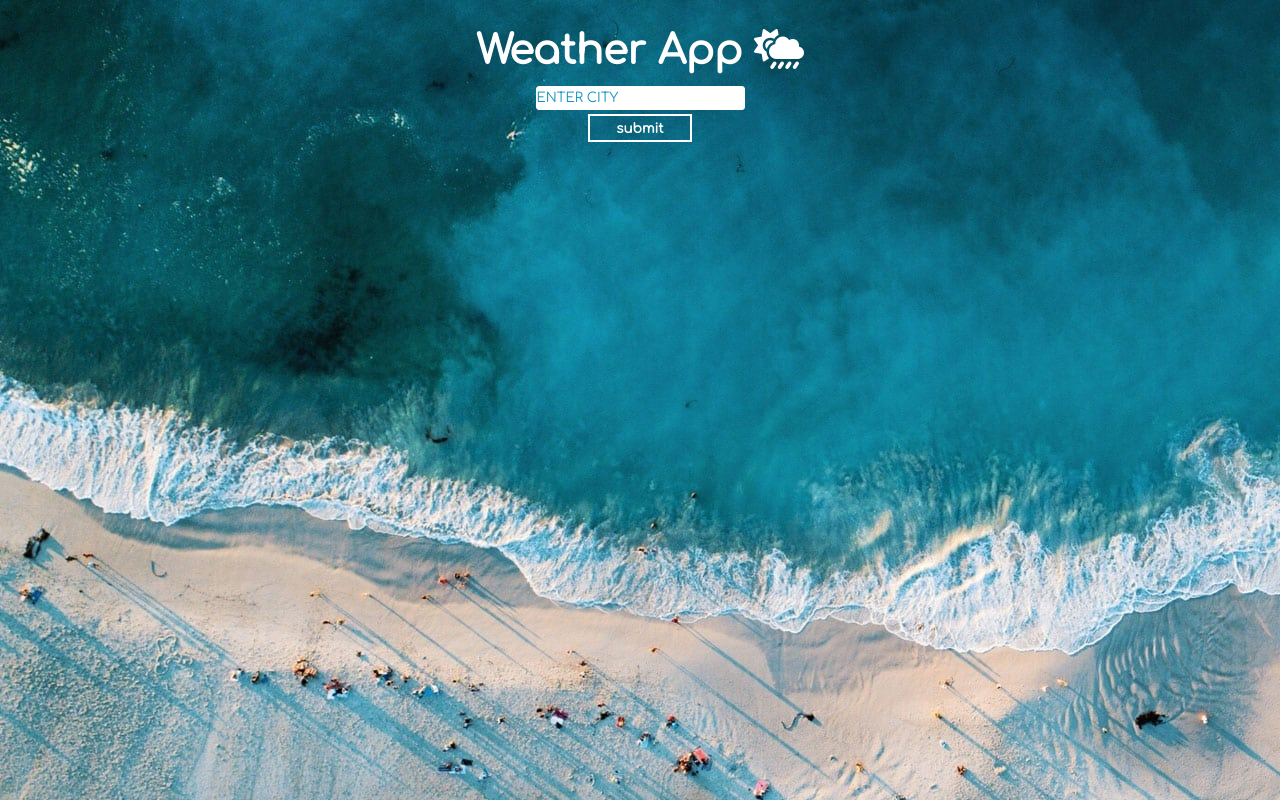
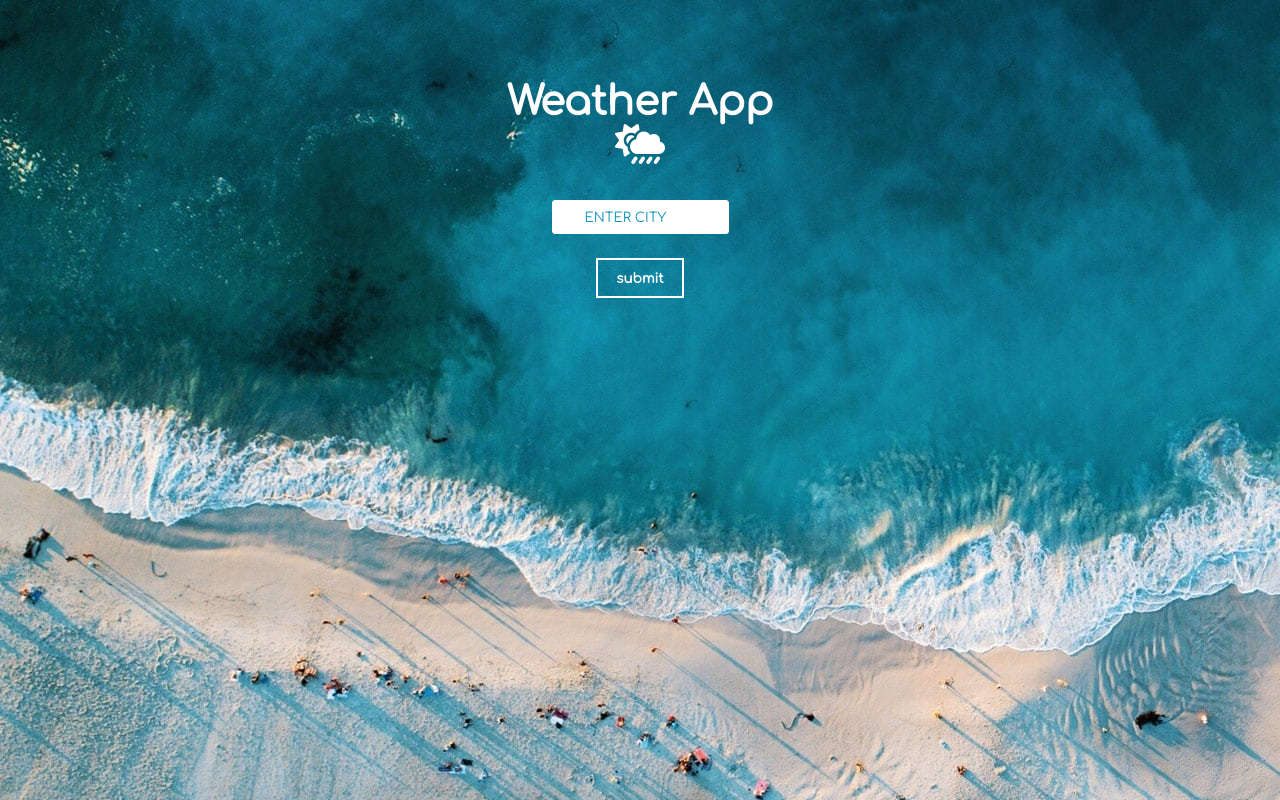
Before and after one commit to Tristan-10111/weather-website, a plain HTML site: page index.html in a window 1280 px wide. Drawn offline with Linux system fonts and the light colour scheme.

Commit message:
changed the file name of my javascript file

```diff
--- a/css/style.css
+++ b/css/style.css
@@ -6,6 +6,8 @@
   box-sizing: border-box;
   font-family: 'Comfortaa', cursive;
 }
+
+
 body{
   background-image: url(/images/background.jpg);
   width: 100%;
@@ -21,13 +23,14 @@ body{
   max-width: 450px;
   text-align: center;
   margin: 0 auto;
-  padding: 1rem;
+  padding: 3rem;
 }
 
 .container h1{
   color: white;
   padding: .8rem 1rem;
   font-size: 40px;
+  padding: 2rem;
 }
 
 .container [type="text"]{
@@ -38,6 +41,7 @@ body{
   outline: none;
   text-transform: uppercase;
   margin: 0 50px;
+  padding: 1rem 2rem;
 }
 
 ::placeholder{
@@ -46,7 +50,7 @@ body{
 
 .container [type="submit"]{
   width: 25%;
-  padding: 1% 5%;
+  padding: 3% 5%;
   margin: .3rem 0;
   background-color: transparent;
   color: white;
@@ -56,6 +60,7 @@ body{
   cursor: pointer;
   transition: .5s ease-in-out;
   font-weight: bold;
+  margin-top: 1.5rem;
 }
 
 .container [type="submit"]:hover{
--- a/index.html
+++ b/index.html
@@ -14,6 +14,8 @@
 </head>
 
 <body>
+
+  <div class="overlay"></div>
   <!-- header start -->
   <div class="container">
     <h1>Weather App <i class="fa-solid fa-cloud-sun-rain"></i></h1>
@@ -28,7 +30,7 @@
   </div>
 
   <!-- custom script file -->
-  <script src="/script/script.js"></script>
+  <script src="./js/script.js"></script>
 </body>
 
 </html>
```
Also changed, not shown: js/script.js (renamed from script/script.js).
